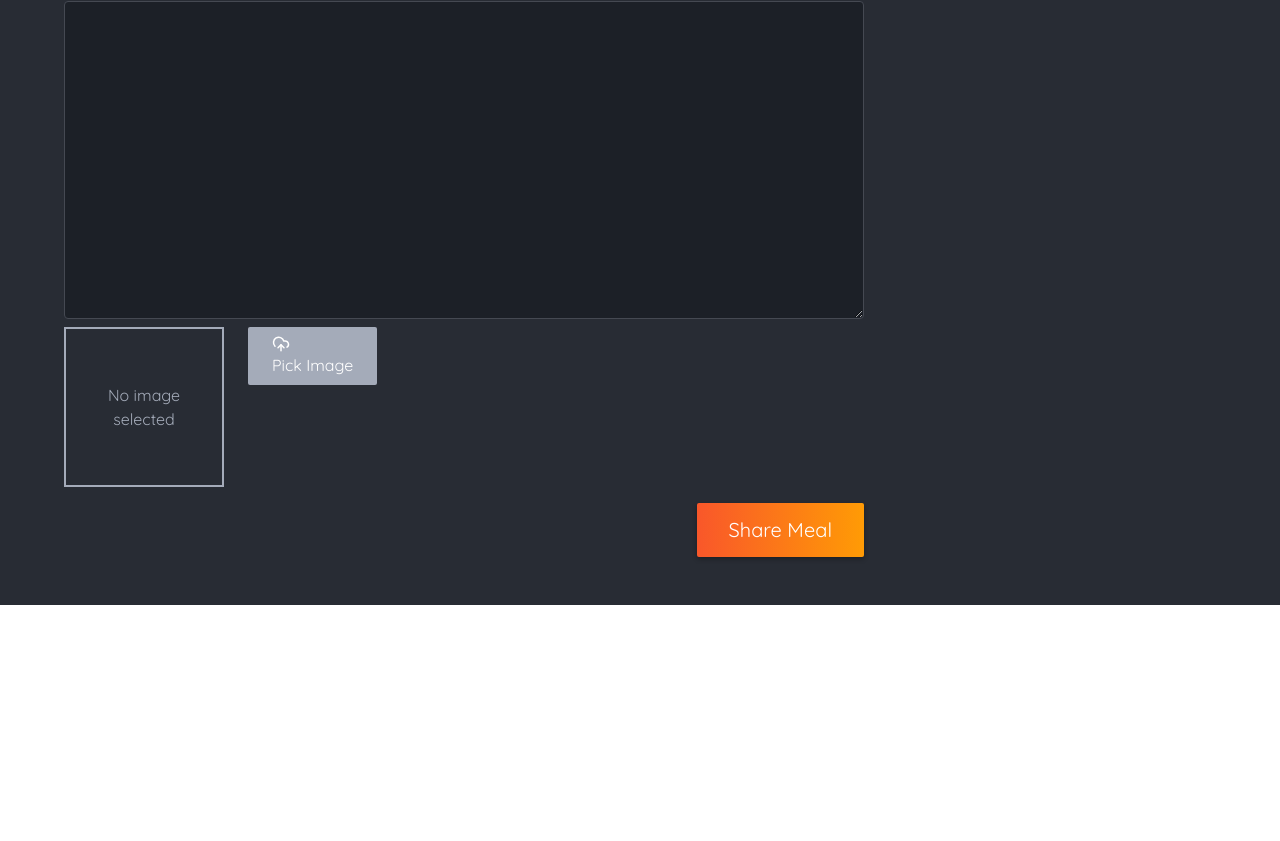
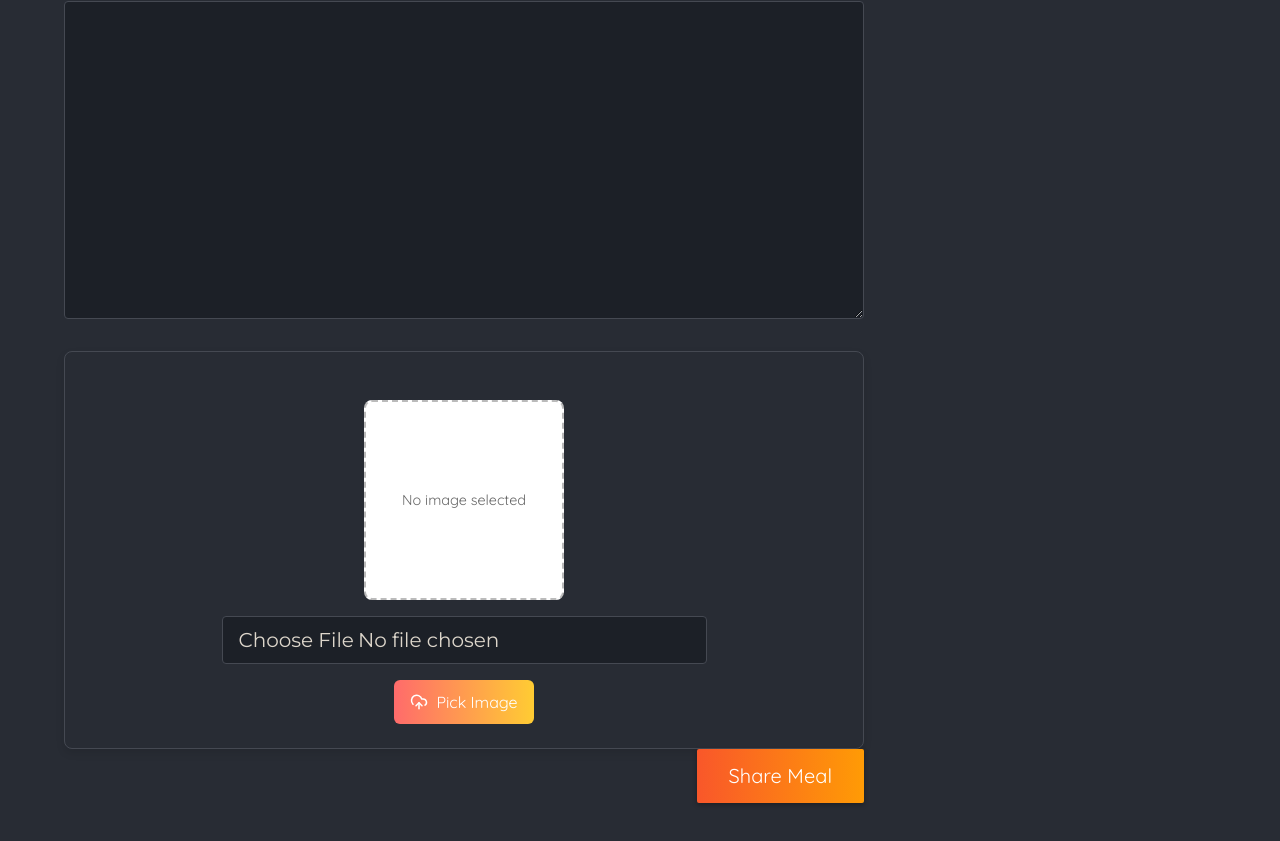
Before and after one commit to MenathNDGD/Food-Blog-NextJS, a Next.js app: page /meals/share in a window 1280 px wide. Shown: the part 657-1498 px from the top of the page. Before the commit the page ends 1262 px from the top, so only its background shows below. Built offline with nearby package versions, Linux system fonts and the light colour scheme.

Commit message:
Refactor CSS styles for ImagePicker component to enhance layout, button design, and preview display

```diff
--- a/components/Meals/ImagePicker.module.css
+++ b/components/Meals/ImagePicker.module.css
@@ -1,45 +1,67 @@
+.picker {
+  display: flex;
+  flex-direction: column;
+  align-items: center;
+  gap: 1rem;
+  padding: 1.5rem;
+  margin-top: 2rem;
+  border-radius: 8px;
+  box-shadow: 0 4px 8px rgba(0, 0, 0, 0.1);
+  border: 1px solid #454952;
+}
+
+.label {
+  font-size: 1.2rem;
+  font-weight: bold;
+  color: #333;
+}
+
 .controls {
   display: flex;
-  align-items: flex-start;
-  gap: 1.5rem;
-  margin-bottom: 1rem;
+  flex-direction: column;
+  align-items: center;
+  gap: 1rem;
 }
 
-.picker .input {
+.input {
   display: none;
 }
 
-.picker .button {
-  border: 0;
-  padding: 0.5rem 1.5rem;
-  background: #a4abb9;
-  border-radius: 2px;
+.button {
+  display: flex;
+  align-items: center;
+  gap: 8px;
+  padding: 10px 16px;
+  background: linear-gradient(90deg, #ff6b6b, #ffcc33);
+  border: none;
+  border-radius: 6px;
+  color: white;
+  font-size: 1rem;
   cursor: pointer;
-  font: inherit;
+  transition: all 0.3s ease-in-out;
 }
 
-.picker .button:hover,
-.picker .button:focus {
-  background: #b3b9c6;
+.button:hover {
+  transform: scale(1.05);
+  background: linear-gradient(90deg, #ff4757, #ffb142);
 }
 
 .preview {
-  width: 10rem;
-  height: 10rem;
-  border: 2px solid #a4abb9;
+  width: 200px;
+  height: 200px;
+  border-radius: 8px;
+  border: 2px dashed #bbb;
   display: flex;
   justify-content: center;
   align-items: center;
   text-align: center;
-  color: #a4abb9;
+  font-size: 0.9rem;
+  color: #666;
+  background: #fff;
   position: relative;
 }
 
-.preview p {
-  margin: 0;
-  padding: 1rem;
+.image {
+  object-fit: cover;
+  border-radius: 8px;
 }
-
-.preview img {
-  object-fit: cover;
-}
```
